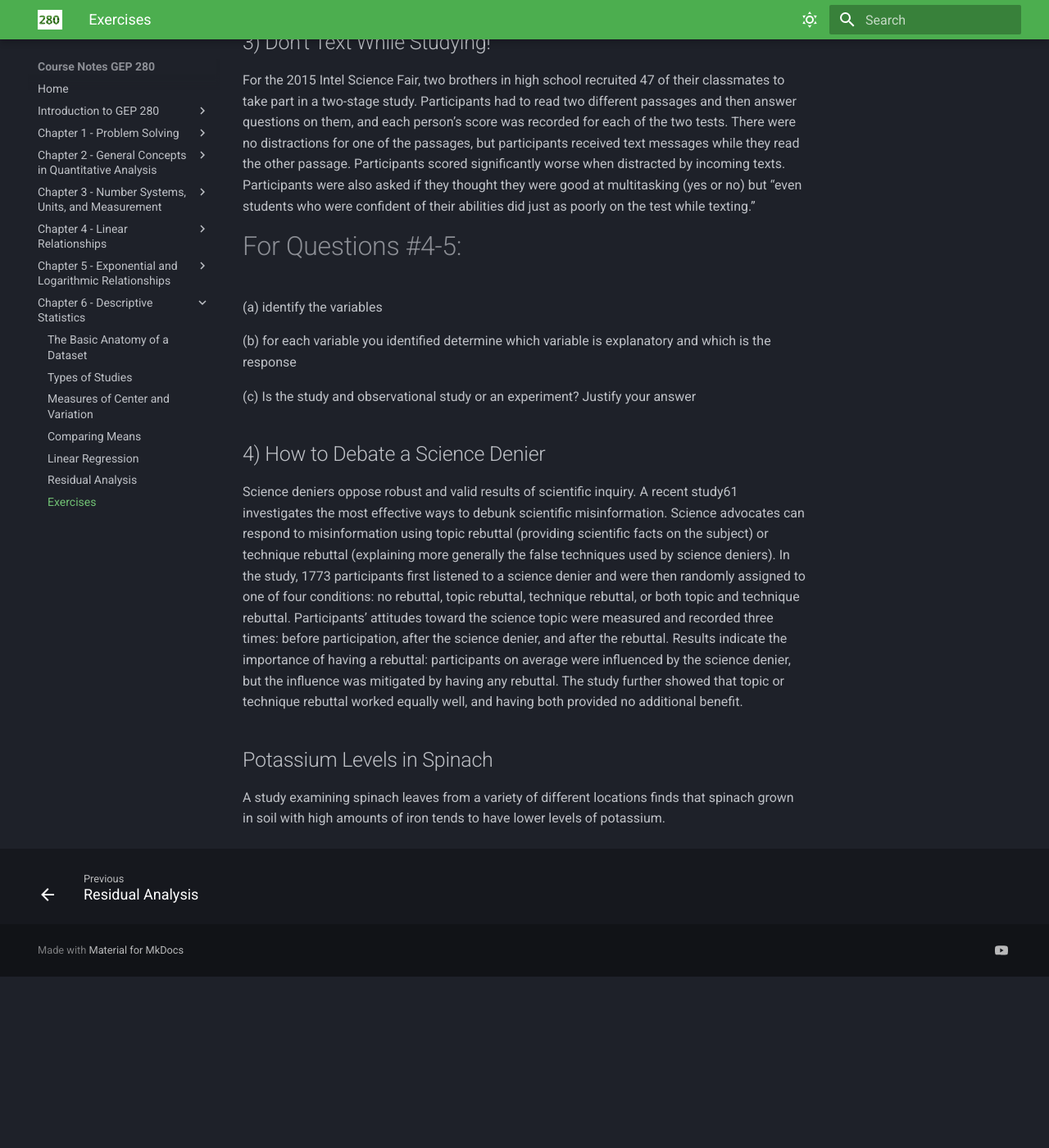
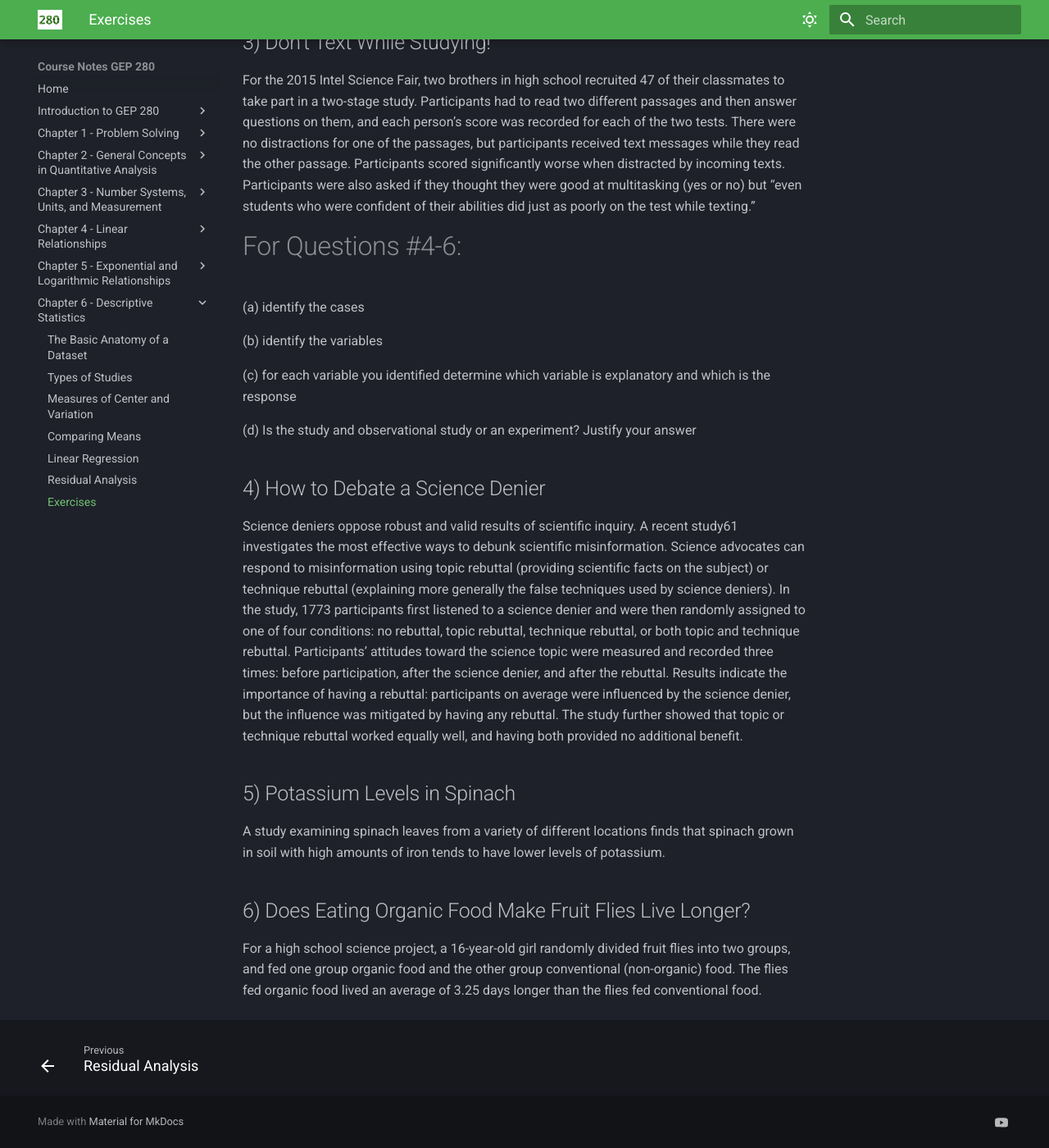
Before and after one commit to wgalbraith/280, an MkDocs documentation site: the page built from docs_student/stats-exercises.md, in a window 1280 px wide and 1400 px high, scrolled down 865 px. Shown: the whole window at 82% size. Built offline with MkDocs 1.6.1 and Material for MkDocs 9.7.7, drawn with Linux system fonts in a browser that asks for light colours; nearby versions of some CDN libraries; some web fonts are replaced; library files that are not in the unit come from our copies; before the commit the page ends 2056 px from its top, so only the background shows below that.

Commit message:
Revise exercise questions and add new sections
Updated question numbering and added new sections on potassium levels in spinach and organic food effects on fruit flies.

```diff
--- a/docs_student/stats-exercises.md
+++ b/docs_student/stats-exercises.md
@@ -24,17 +24,23 @@ Participants had to read two different passages and then answer questions on the
 There were no distractions for one of the passages, but participants received text messages while they read the other passage. Participants scored significantly worse when distracted by incoming texts.
 Participants were also asked if they thought they were good at multitasking (yes or no) but “even students who were confident of their abilities did just as poorly on the test while texting.”
 
-# For Questions #4-5:
+# For Questions #4-6:
 
-(a) identify the variables
+(a) identify the cases
 
-(b) for each variable you identified determine which variable is explanatory and which is the response
+(b) identify the variables
 
-(c) Is the study and observational study or an experiment? Justify your answer
+(c) for each variable you identified determine which variable is explanatory and which is the response
+
+(d) Is the study and observational study or an experiment? Justify your answer
 
 ## 4) How to Debate a Science Denier
 
 Science deniers oppose robust and valid results of scientific inquiry. A recent study61 investigates the most effective ways to debunk scientific misinformation. Science advocates can respond to misinformation using topic rebuttal (providing scientific facts on the subject) or technique rebuttal (explaining more generally the false techniques used by science deniers). In the study, 1773 participants first listened to a science denier and were then randomly assigned to one of four conditions: no rebuttal, topic rebuttal, technique rebuttal, or both topic and technique rebuttal. Participants’ attitudes toward the science topic were measured and recorded three times: before participation, after the science denier, and after the rebuttal. Results indicate the importance of having a rebuttal: participants on average were influenced by the science denier, but the influence was mitigated by having any rebuttal. The study further showed that topic or technique rebuttal worked equally well, and having both provided no additional benefit.
 
-## Potassium Levels in Spinach
+## 5) Potassium Levels in Spinach
 A study examining spinach leaves from a variety of different locations finds that spinach grown in soil with high amounts of iron tends to have lower levels of potassium.
+
+## 6) Does Eating Organic Food Make Fruit Flies Live Longer?
+For a high school science project, a 16-year-old girl randomly divided fruit flies into two groups, and fed one group organic food and the other group conventional (non-organic) food.
+The flies fed organic food lived an average of 3.25 days longer than the flies fed conventional food.
```
